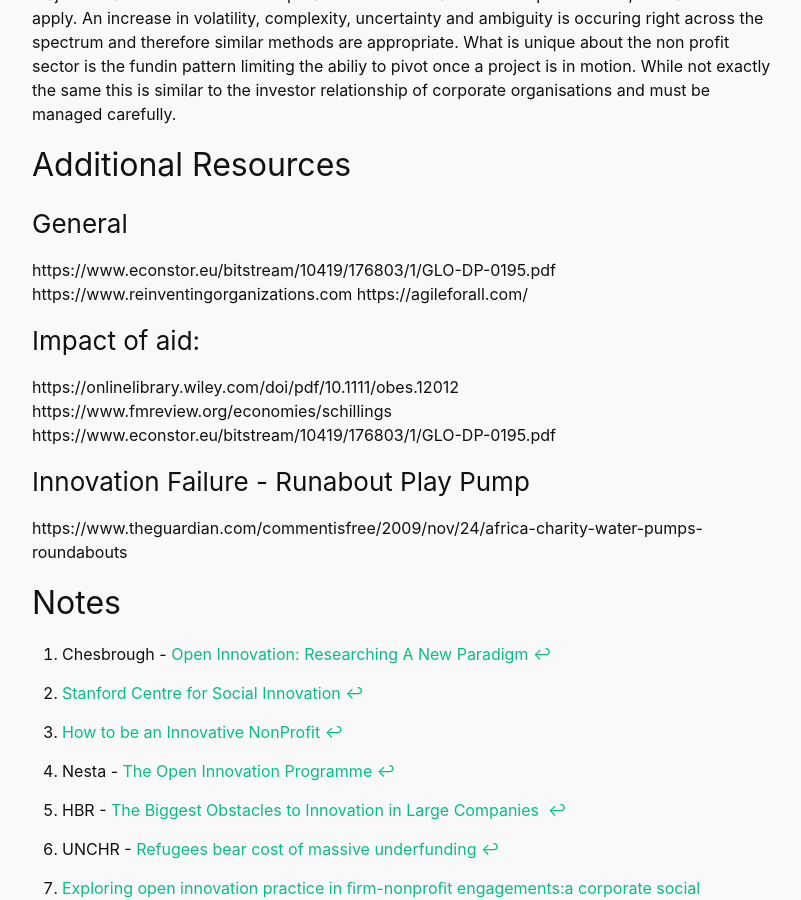
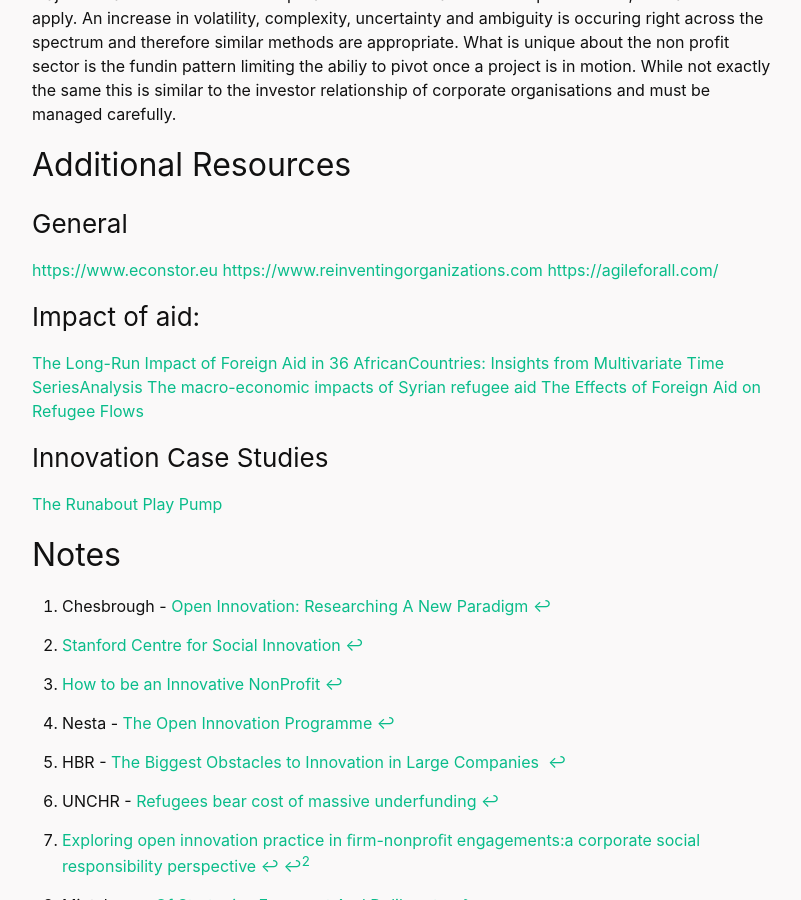
Before and after one commit to madfolio/old_website2, a Jekyll site: the page built from _posts/2020-11-17-Non-Profit-Ecosystems.markdown, in a window 1280 px wide and 900 px high, scrolled down 3414 px. Shown: the whole window, without its empty margins (238-1039 px from the left). Built offline with Jekyll 4.4.1, drawn with Linux system fonts in a browser that asks for light colours; some web fonts are replaced.

Commit message:
Update 2020-11-17-Non-Profit-Ecosystems.markdown

```diff
--- a/_posts/2020-11-17-Non-Profit-Ecosystems.markdown
+++ b/_posts/2020-11-17-Non-Profit-Ecosystems.markdown
@@ -92,17 +92,17 @@
 
 ## Additional Resources
 ### General
-https://www.econstor.eu/bitstream/10419/176803/1/GLO-DP-0195.pdf
-https://www.reinventingorganizations.com
-https://agileforall.com/
+[https://www.econstor.eu](https://www.econstor.eu/bitstream/10419/176803/1/GLO-DP-0195.pdf)
+[https://www.reinventingorganizations.com](https://www.reinventingorganizations.com)
+[https://agileforall.com/](https://agileforall.com/)
 
 ### Impact of aid:
-https://onlinelibrary.wiley.com/doi/pdf/10.1111/obes.12012
-https://www.fmreview.org/economies/schillings
-https://www.econstor.eu/bitstream/10419/176803/1/GLO-DP-0195.pdf
+[The Long-Run Impact of Foreign Aid in 36 AfricanCountries: Insights from Multivariate Time SeriesAnalysis](https://onlinelibrary.wiley.com/doi/pdf/10.1111/obes.12012)
+[The macro-economic impacts of Syrian refugee aid](https://www.fmreview.org/economies/schillings)
+[The Effects of Foreign Aid on Refugee Flows](https://www.econstor.eu/bitstream/10419/176803/1/GLO-DP-0195.pdf)
 
-### Innovation Failure - Runabout Play Pump
-https://www.theguardian.com/commentisfree/2009/nov/24/africa-charity-water-pumps-roundabouts
+### Innovation Case Studies
+[The Runabout Play Pump](https://www.theguardian.com/commentisfree/2009/nov/24/africa-charity-water-pumps-roundabouts)
 
 
 ## Notes
```
